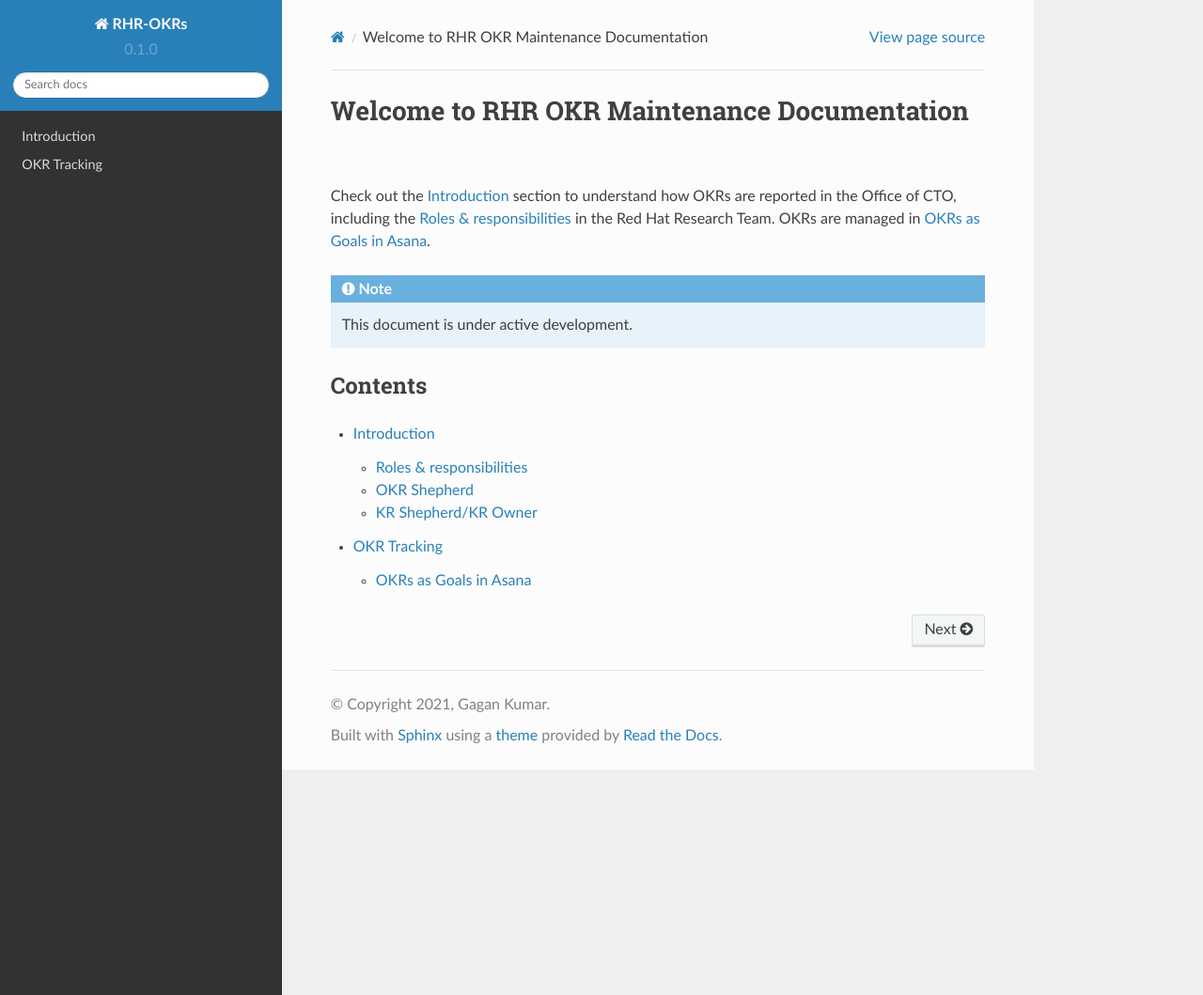
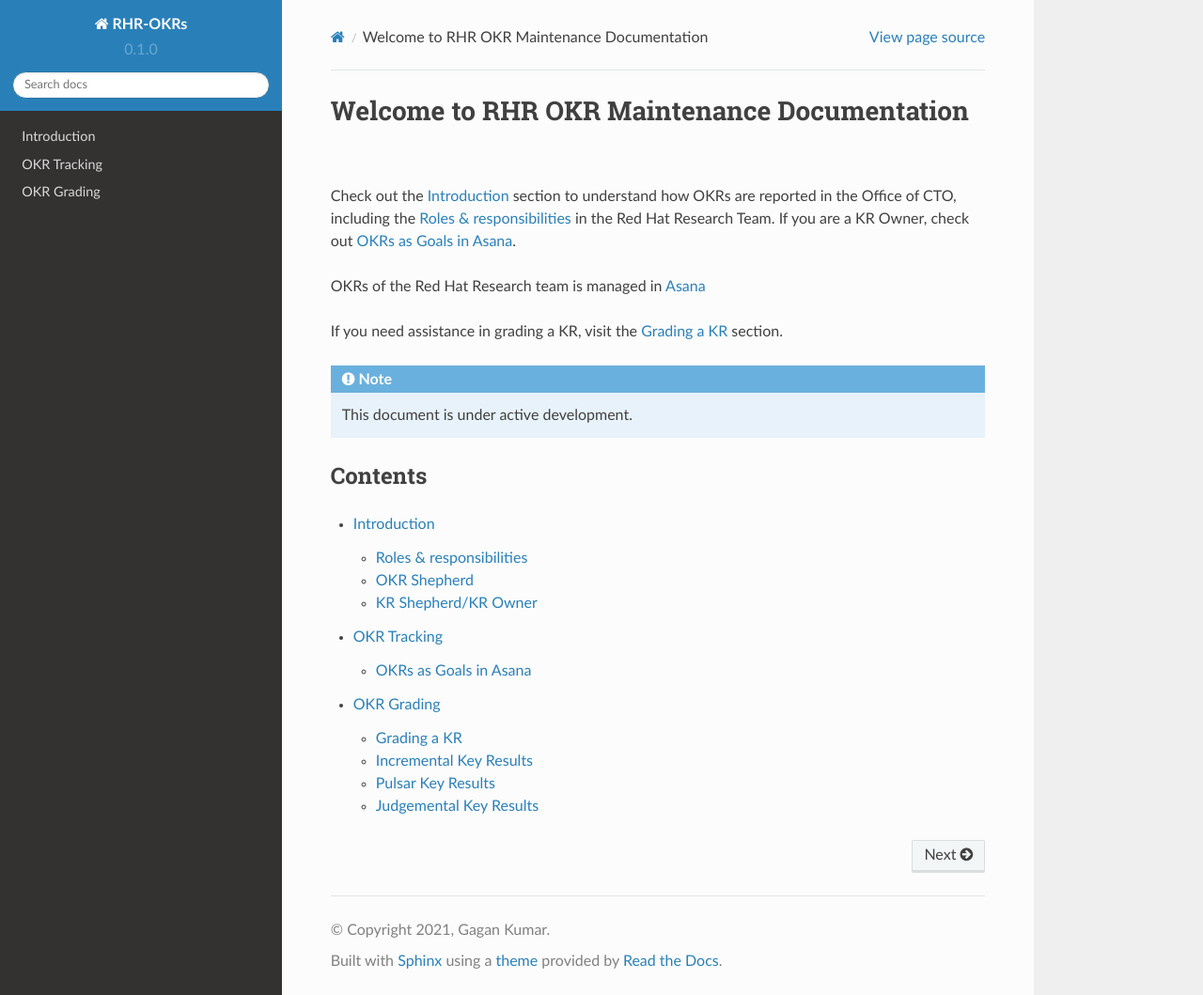
Before and after one commit to gagansk/RHR-OKRs, a Sphinx documentation site: the page built from docs/source/index.rst, in a window 1280 px wide and 1059 px high. Shown: the whole window at 94% size. Built offline with Sphinx 7.4.7 and the Read the Docs theme 2.0.0, drawn with Linux system fonts in a browser that asks for light colours; some of the changed lines change nothing that is shown.

Commit message:
Added grading KR page

```diff
--- /dev/null
+++ b/docs/source/grading.rst
@@ -0,0 +1,79 @@
+OKR Grading
+===========
+
+.. _grading-kr:
+
+Grading a KR
+------------
+The Red Hat Research team engages in a wide variety of tasks and hence, it is difficult to set one set of metrics for KRs. However, we have come up with a template that should be used as the baseline while creating targets for your KRs. Well before deciding on grading the KR, map your KR to one of the following types of Key Results based on characteristics and then use the respective grading metrics that are suggested for that type of Key Result.
+
+-----------------------------
+
+Incremental Key Results
+-----------------------
+If a Key Result is a task to substantially increase a number gradually over a period of time, then we can call that an incremental key result.
+
+**Thumb Rule to qualify**: N to 2N (Where N > 100).
+
+**Examples of Incremental Key Results**: By the end of FY22Q1, double the number of RHR website hits from 3000 unique visitors/month to 6000 unique visitors/month.
+
+**Quantify and Grade Incremental Key Results**: Break the difference between the target and the baseline into equal portions (1000 visitors/month) across the Quater and set those portions as targets for checkpoints.
+
++------------------+---------------------+-----------+
+|  Check Point     |       Target        |  Grading  |
++==================+=====================+===========+
+| FY22 Jan(Start)  | 3000 visitors/month |     0%    |
++------------------+---------------------+-----------+
+| FY22 Jan(end)    | 4000 visitors/month |    33%    |
++------------------+---------------------+-----------+
+| FY22 Feb(end)    | 5000 visitors/month |    66%    |
++------------------+---------------------+-----------+
+| FY22 Mar(end)    | 6000 visitors/month |    100%   |
++------------------+---------------------+-----------+
+
+--------------
+
+Pulsar Key Results
+------------------
+If a Key Result is a task to marginally increase a number sharply in a period of time, then we can call that a pulsar key result.
+
+**Thumb Rule to qualify**: N to 10N (Where N > 1 and N < 100).
+
+**Examples of Pulsar Key Results**: By the end of FY22Q1, 10X the number of Red Hatters participating in the Research projects from 5 to 50.
+
+**Quantify and Grade Incremental Key Results**: Identify the steps that need to be made to increase the number. Spend 2/3rd of the time working on these steps. In the last part of the trimester, work on increasing the number.
+
++------------------+---------------------------------------------+-----------+
+|  Check Point     |                       Target                |  Grading  |
++==================+=============================================+===========+
+| FY22 Jan(Start)  | 5 Engaged; No additional engagement         |     0%    |
++------------------+---------------------------------------------+-----------+
+| FY22 Jan(end)    | 5 Engaged; Indentified additional engagement|     33%   |
++------------------+---------------------------------------------+-----------+
+| FY22 Feb(end)    | 5 Engaged; Commitment and planned engagement|     66%   |
++------------------+---------------------------------------------+-----------+
+| FY22 Mar(end)    | 50 Engaged; Onboarding complete             |    100%   |
++------------------+---------------------------------------------+-----------+
+
+
+Judgemental Key Results
+-----------------------
+If a Key Results is a task to initiate a project or an initiative that didn't exist before, then we can call that a Judgemental key result. These key results will have the completion status as Yes or No.
+
+**Thumb Rule to qualify**: 0 to 1
+
+**Examples of Judgemental Key Results**: By the end of FY22Q1, a production environment of ESI should be running in the Mass Open Cloud.
+
+**Quantify and Grade Judgemental Key Results**: Identify the steps required to initiate the key result. Spend the first-trimester planning and identifying the ways to achieve the key results. Reserve the second trimester for executing the plan. In the last trimester, test the system for load and longevity.
+
++------------------+---------------------------------------------+-----------+
+|  Check Point     |                       Target                |  Grading  |
++==================+=============================================+===========+
+| FY22 Jan(Start)  | No plans for ESI Production Deployment      |     0%    |
++------------------+---------------------------------------------+-----------+
+| FY22 Jan(end)    | H/W identified; S/W req. are planned.       |     33%   |
++------------------+---------------------------------------------+-----------+
+| FY22 Feb(end)    | H/W configured; S/W developed and deployed  |     66%   |
++------------------+---------------------------------------------+-----------+
+| FY22 Mar(end)    | The system sustained 50 operations          |    100%   |
++------------------+---------------------------------------------+-----------+
--- a/docs/source/index.rst
+++ b/docs/source/index.rst
@@ -1,7 +1,11 @@
 Welcome to RHR OKR Maintenance Documentation
 ============================================
 
-Check out the :doc:`introduction` section to understand how OKRs are reported in the Office of CTO, including the :ref:`roles` in the Red Hat Research Team. OKRs are managed in :ref:`asana`.
+Check out the :doc:`introduction` section to understand how OKRs are reported in the Office of CTO, including the :ref:`roles` in the Red Hat Research Team. If you are a KR Owner, check out :ref:`asana`.
+
+OKRs of the Red Hat Research team is managed in `Asana <https://app.asana.com/0/goals/1200485613117936/list>`_
+
+If you need assistance in grading a KR, visit the :ref:`grading-kr` section.
 
 .. note::
 
@@ -14,3 +18,4 @@
 
    introduction
    tracking
+   grading
```
